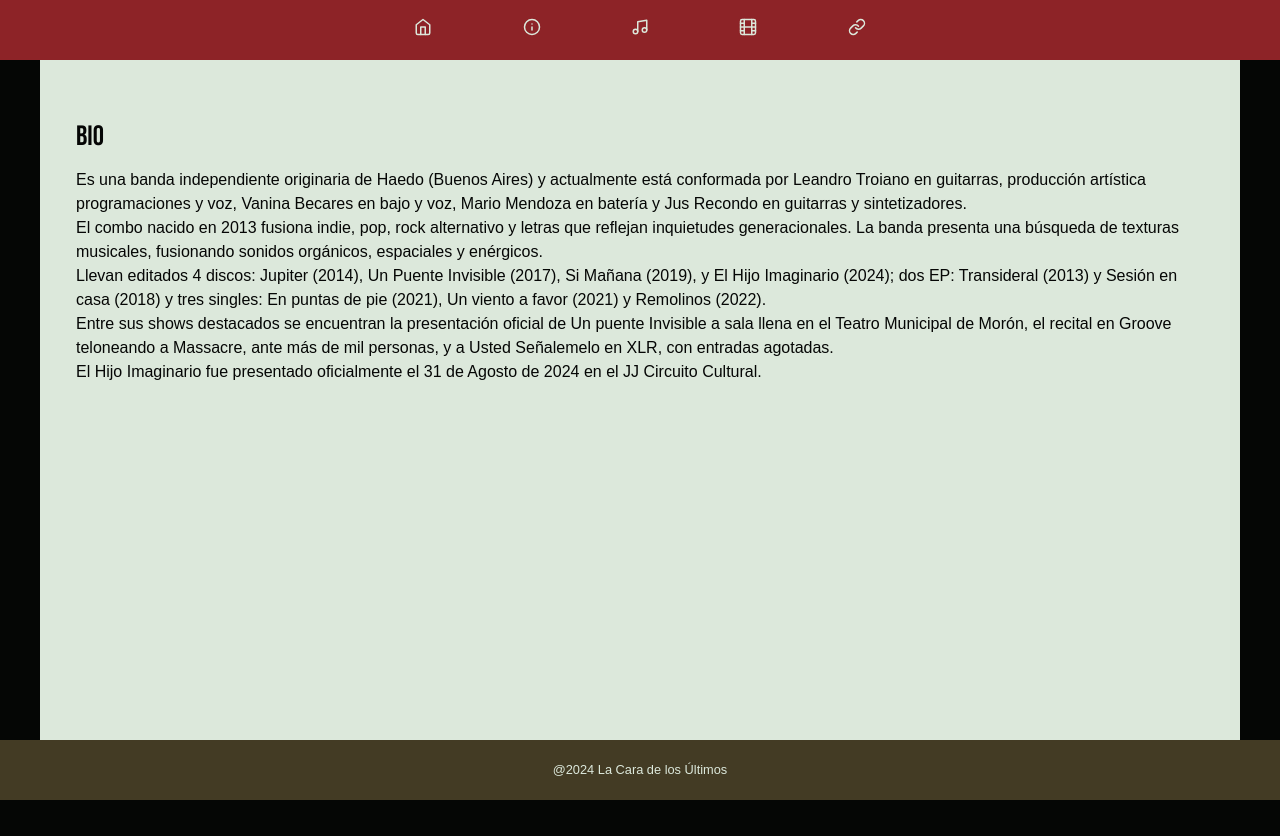
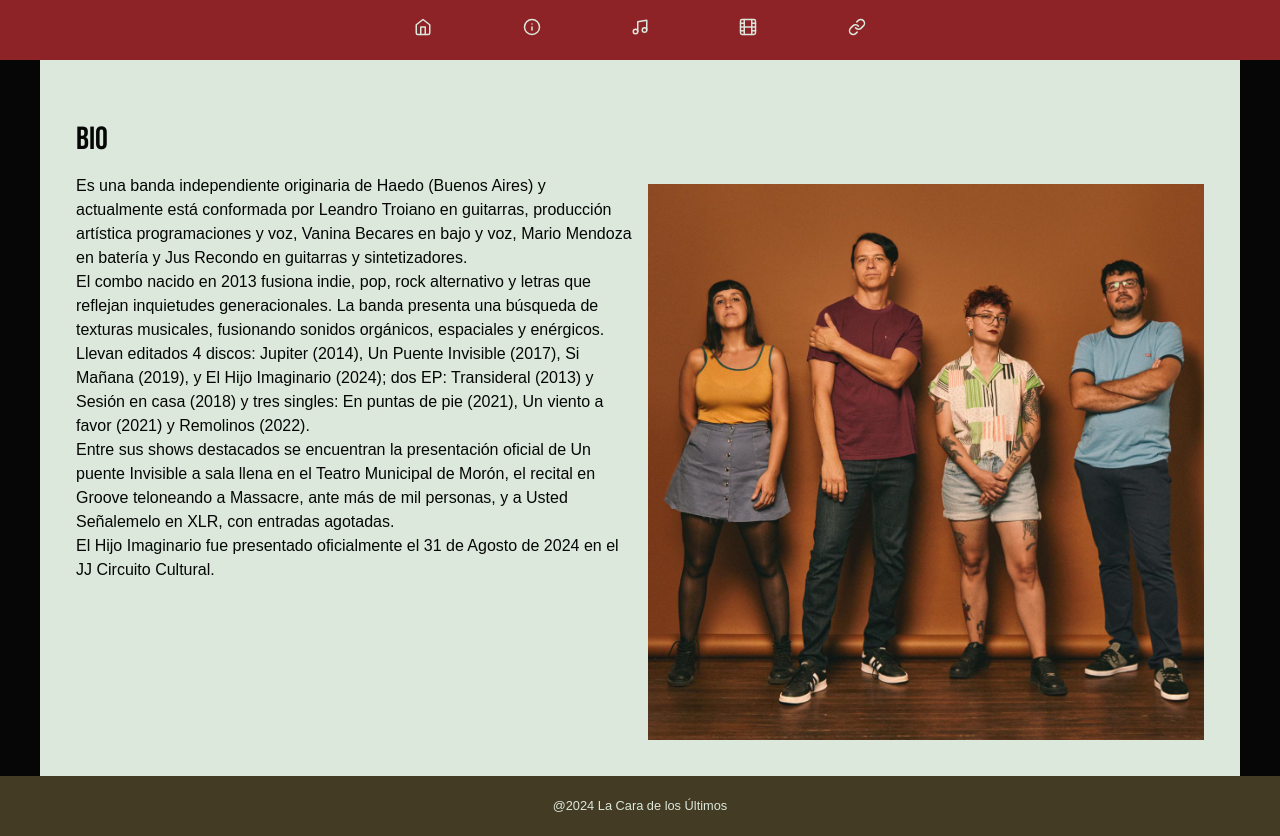
Before and after one commit to JusRecondo/lcdlu-web, a React (Vite) app: page /bio in a window 1280 px wide. Before the commit the page ends 800 px from the top, so only its background shows below. Built offline with nearby package versions, Linux system fonts and the light colour scheme; a web font is replaced by a local one.

Commit message:
Add image in bio page

```diff
--- a/src/App.jsx
+++ b/src/App.jsx
@@ -3,7 +3,7 @@ import { Routes, Route } from 'react-router-dom';
 //Pages
 import Layout from './components/Layout';
 import Home from './pages/home/Home';
-import Bio from './pages/Bio';
+import Bio from './pages/bio/Bio';
 import Links from './pages/Links';
 import Music from './pages/Music';
 import Videos from './pages/Videos';
--- a/src/pages/Bio.jsx
+++ /dev/null
@@ -1,14 +0,0 @@
-import CommonContentSection from '../components/common/CommonContentSection';
-import data from '../assets/data.json';
-
-const Bio = () => {
-    return (
-        <CommonContentSection title="Bio">
-            {data.bio?.split('\n').map((line, index) => (
-                <p key={index}>{line}</p>
-            ))}
-        </CommonContentSection>
-    );
-};
-
-export default Bio;
--- /dev/null
+++ b/src/pages/bio/Bio.jsx
@@ -0,0 +1,28 @@
+import CommonContentSection from '../../components/common/CommonContentSection';
+import data from '../../assets/data.json';
+import lacaradelosultimos from './lacaradelosultimos.jpg';
+
+const Bio = () => {
+    return (
+        <CommonContentSection
+            title="Bio"
+            id="bio"
+        >
+            <div className="bio-container">
+                <div className="text">
+                    {data.bio?.split('\n').map((line, index) => (
+                        <p key={index}>{line}</p>
+                    ))}
+                </div>
+                <img
+                    src={lacaradelosultimos}
+                    role="presentation"
+                    loading="lazy"
+                    className="bio-img"
+                />
+            </div>
+        </CommonContentSection>
+    );
+};
+
+export default Bio;
--- a/src/styles/components/_section.scss
+++ b/src/styles/components/_section.scss
@@ -42,6 +42,10 @@
     .common-content-title {
         font-size: 28px;
         margin: 10px 0;
+
+        @media #{$desktop} {
+            font-size: 32px;
+        }
     }
 
     .common-content-info {
--- /dev/null
+++ b/src/styles/pages/_bio.scss
@@ -0,0 +1,11 @@
+#bio {
+
+    .bio-container {
+        display: grid;
+        grid-template-columns: 1fr 1fr;
+        gap: 16px;
+        .bio-img {
+            margin-top: 10px;
+        }
+    }
+}
--- a/src/styles/pages/_index.scss
+++ b/src/styles/pages/_index.scss
@@ -1,4 +1,5 @@
 @import 'error';
 @import 'home';
+@import 'bio';
 @import 'music';
 @import 'links';
```
Also changed, not shown: src/pages/bio/lacaradelosultimos.jpg (added).
